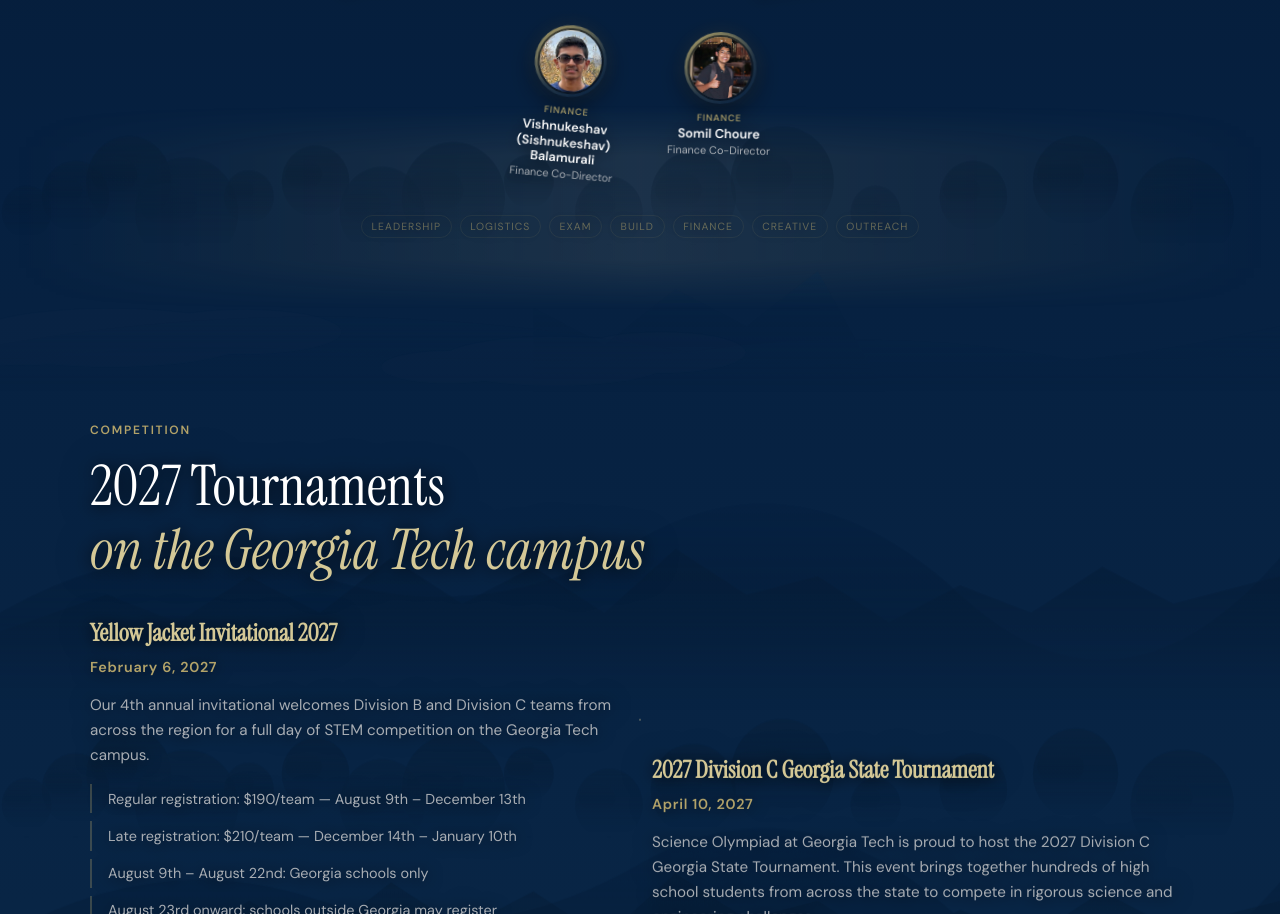
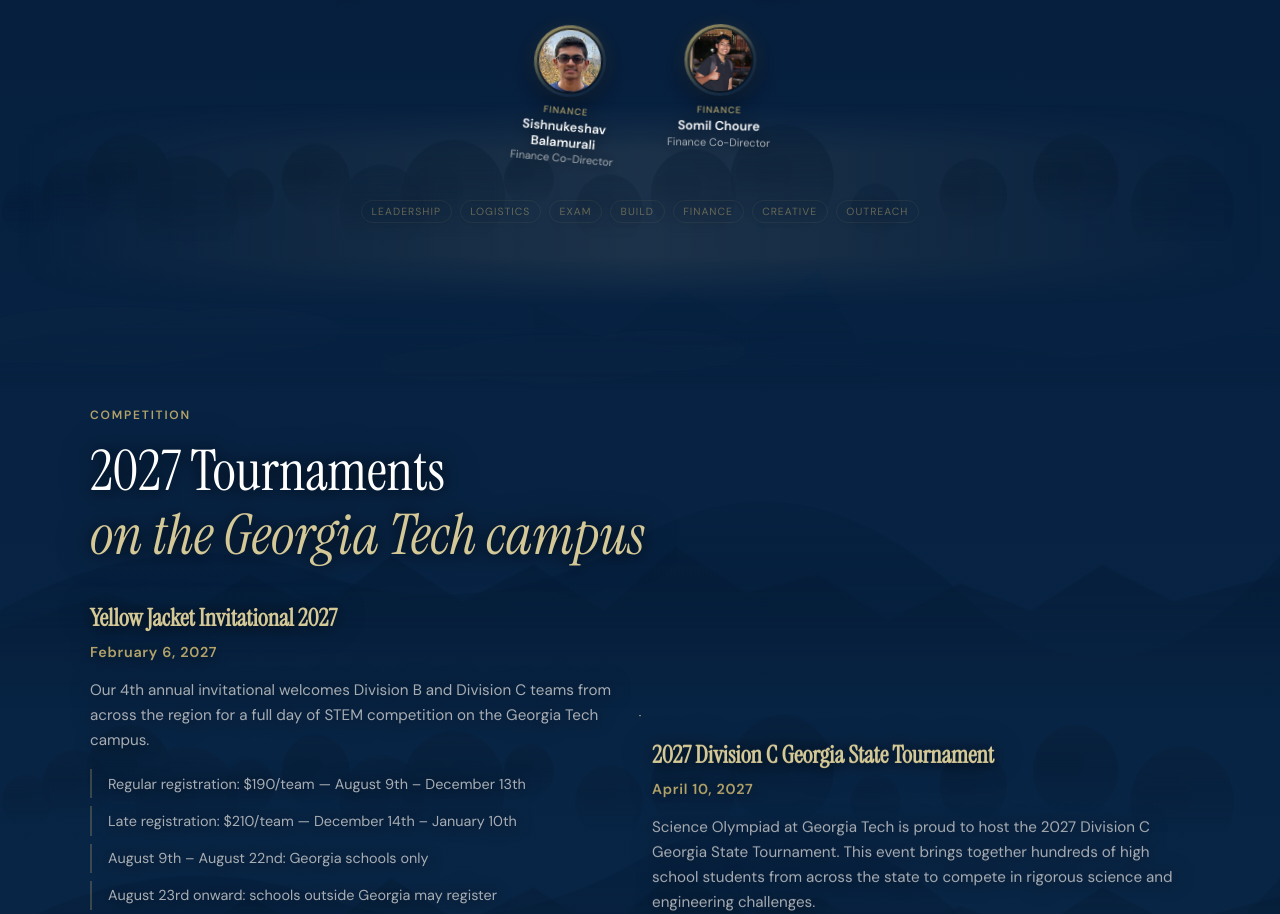
Before and after one commit to anvita-kallam/sciolygt, a React (Vite) app: page / in a window 1280 px wide. Shown: the part 2137-3051 px from the top of the page. Built offline with nearby package versions, Linux system fonts and the light colour scheme.

Commit message:
Shorten Sishnukeshav Balamurali display name.

```diff
--- a/src/data/content.ts
+++ b/src/data/content.ts
@@ -44,7 +44,7 @@ export const TEAM: TeamMember[] = [
   { name: "Felix Gusic", role: "Exam Co-Director", img: "", group: "Exam" },
   { name: "Nathan Donagi", role: "Build Co-Director", img: "/images/execPics/Nathan.jpg", group: "Build" },
   { name: "Arthur Armaing", role: "Build Co-Director", img: "/images/execPics/Arthur.jpg", group: "Build" },
-  { name: "Vishnukeshav (Sishnukeshav) Balamurali", role: "Finance Co-Director", img: "/images/execPics/Sishnu.jpg", group: "Finance" },
+  { name: "Sishnukeshav Balamurali", role: "Finance Co-Director", img: "/images/execPics/Sishnu.jpg", group: "Finance" },
   { name: "Somil Choure", role: "Finance Co-Director", img: "/images/execPics/Somil.jpg", group: "Finance" },
 ];
 
```
